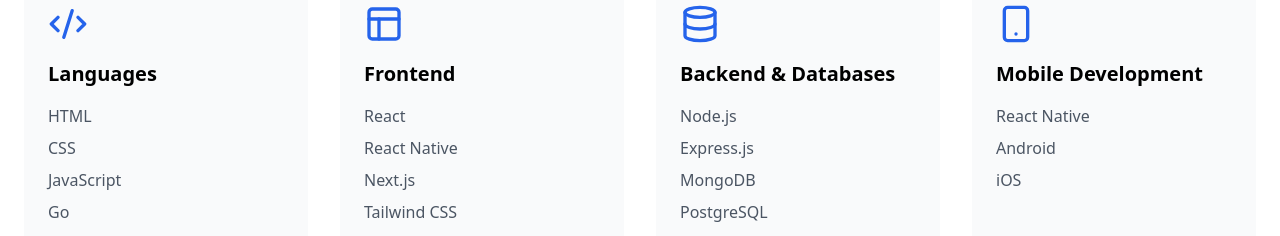
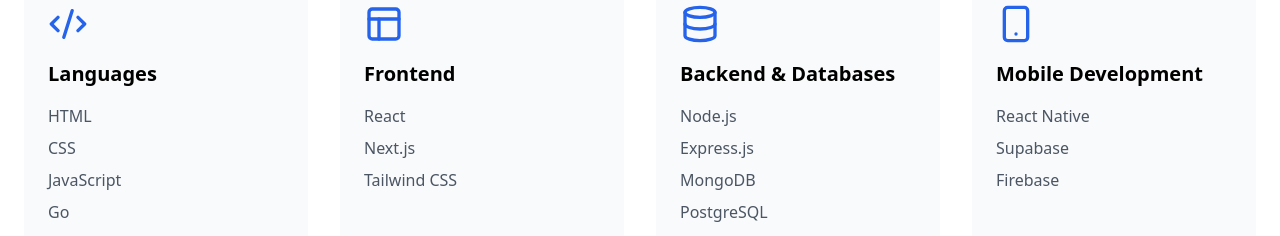
Before and after one commit to sagarkawad/react-portfolio, a React (Vite) app in the folder frontend/: page / in a window 1280 px wide. Shown: the part 1000-1236 px from the top of the page. Built offline with nearby package versions, Linux system fonts and the light colour scheme; no server answers.

Commit message:
duplicate skill removed and skill section updated

```diff
--- a/frontend/src/components/Skills.tsx
+++ b/frontend/src/components/Skills.tsx
@@ -3,10 +3,10 @@
 const Skills = () => {
   const skills = {
     languages: ['HTML', 'CSS', 'JavaScript', 'Go', "Python"],
-    frontend: ['React', "React Native", 'Next.js', 'Tailwind CSS'],
+    frontend: ['React', 'Next.js', 'Tailwind CSS'],
     backend: ['Node.js', 'Express.js'],
     databases: ['MongoDB', 'PostgreSQL'],
-    mobile: ['React Native', 'Android', 'iOS'],
+    mobile: ['React Native', "Supabase", "Firebase"],
   };
 
   return (
--- a/frontend/src/pages/BlogPost.tsx
+++ b/frontend/src/pages/BlogPost.tsx
@@ -20,8 +20,7 @@
     content: [
       {
         type: 'text',
-        value: `React has revolutionized the way we build web applications. In this comprehensive guide,
-        we'll explore the core concepts of React and how to get started with building your first application.`,
+        value: `React has revolutionized the way we build web applications. In this comprehensive guide, we'll explore the core concepts of React and how to get started with building your first application.`,
       },
       {
         type: 'text',
```
